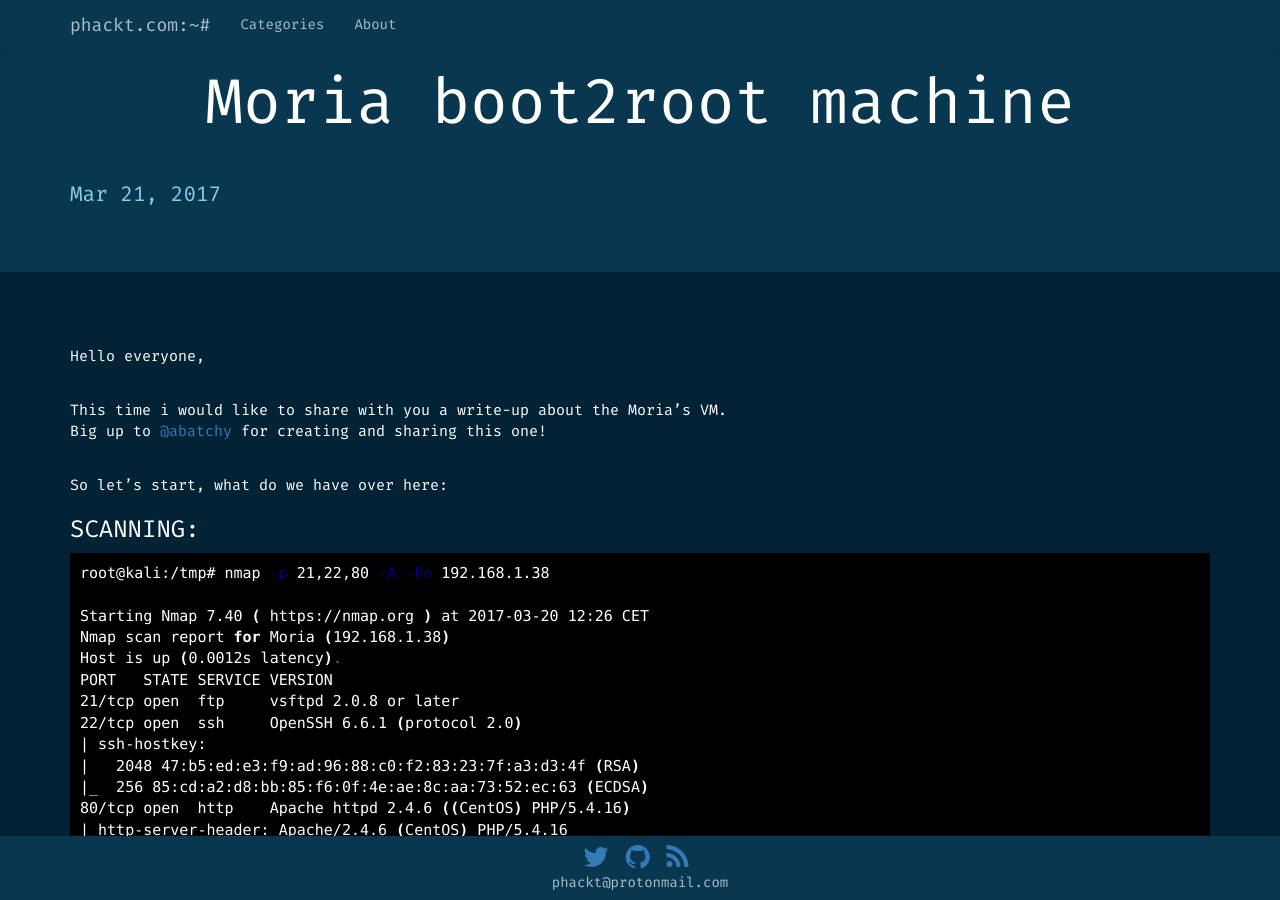
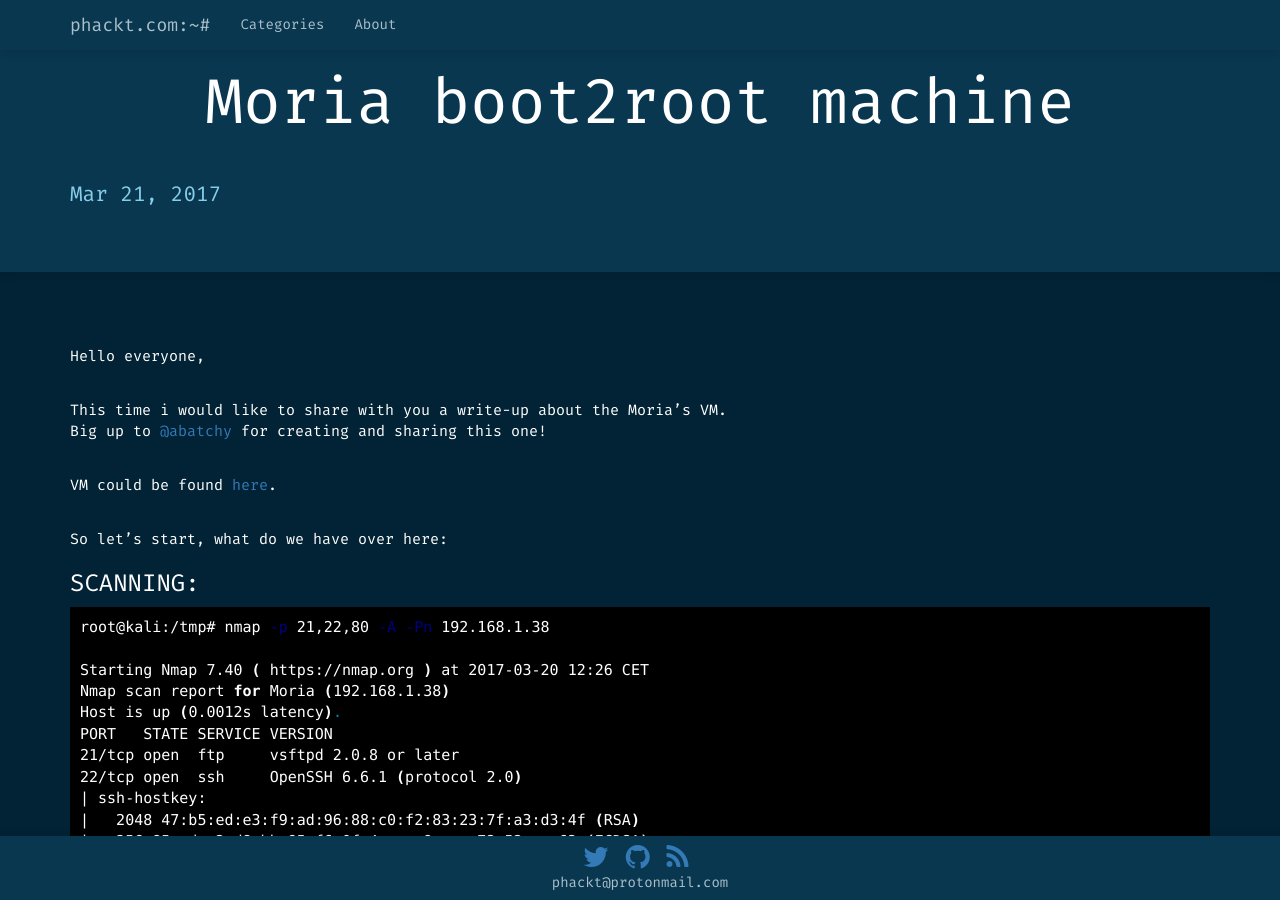
Before and after one commit to phackt/phackt.github.io, a Jekyll site: the page built from _posts/2017-03-21-moria-vulnhub.markdown, in a window 1280 px wide and 900 px high. Built offline with Jekyll 4.4.1, drawn with Linux system fonts in a browser that asks for light colours; nearby versions of some CDN libraries; some web fonts are replaced; comment, search, counter and statistics services are not loaded.

Commit message:
Update 2017-03-21-moria-vulnhub.markdown

```diff
--- a/_posts/2017-03-21-moria-vulnhub.markdown
+++ b/_posts/2017-03-21-moria-vulnhub.markdown
@@ -9,6 +9,8 @@ Hello everyone,
 
 This time i would like to share with you a write-up about the Moria's VM.
 Big up to [@abatchy](http://www.abatchy.com/) for creating and sharing this one!
+
+VM could be found [here](https://www.vulnhub.com/entry/moria-1,187/).
 
 So let's start, what do we have over here:
 
```
